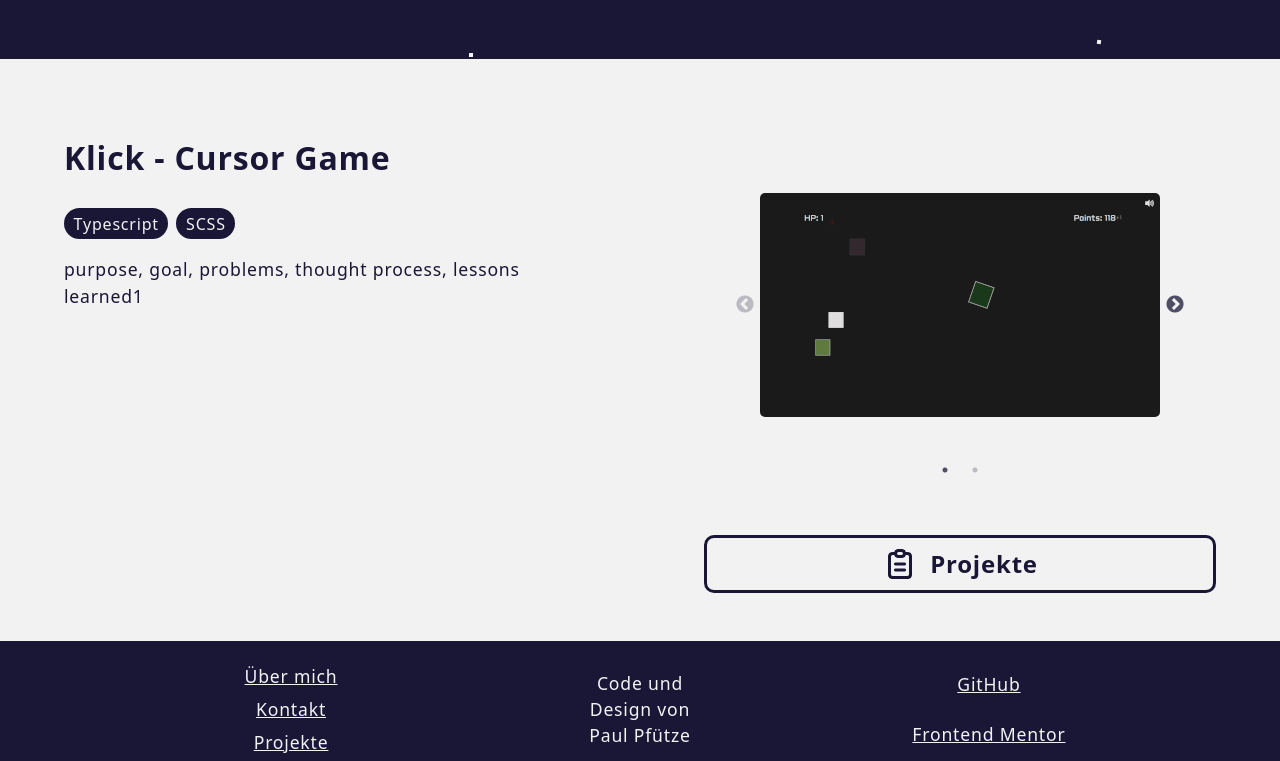
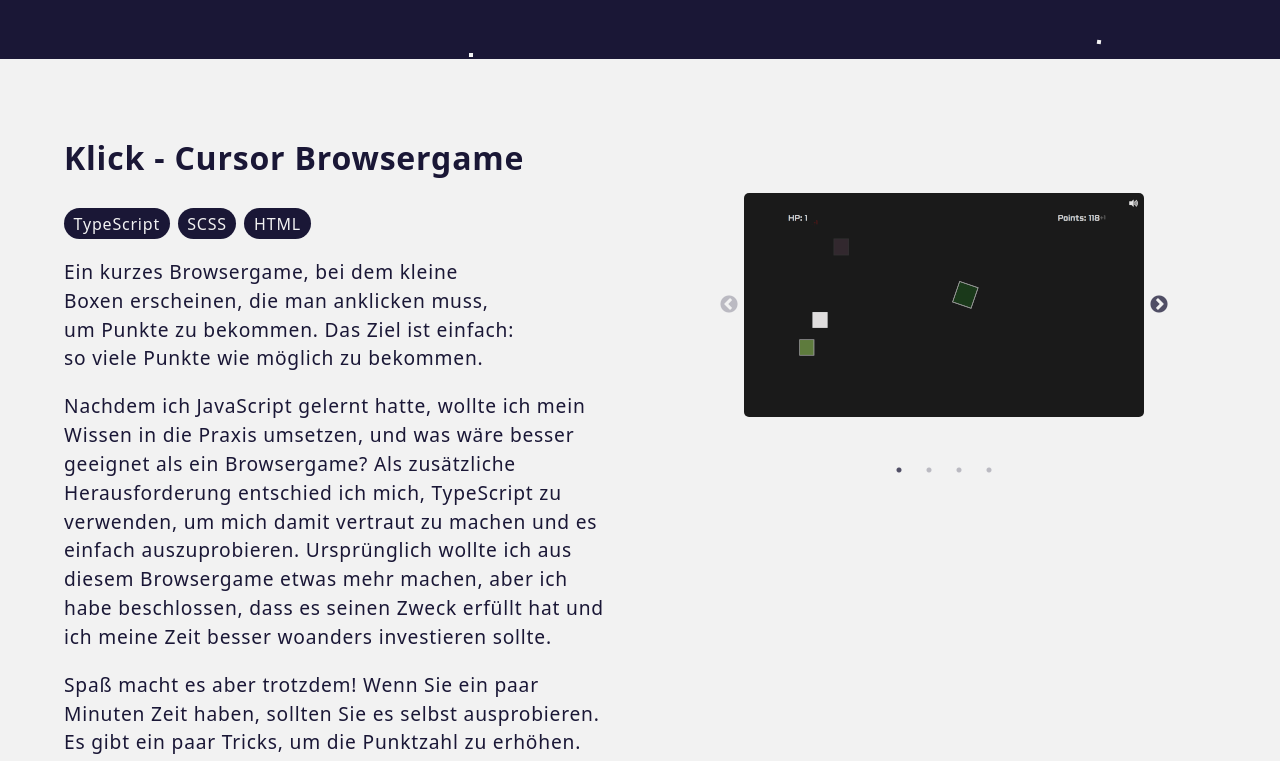
Before and after one commit to SutonToch/Portfolio, a React (Vite) app: page / in a window 1280 px wide. Shown: the part 751-1512 px from the top of the page. Built offline with nearby package versions, Linux system fonts and the light colour scheme.

Commit message:
UPDATE projects section

```diff
--- a/src/components/Projects.tsx
+++ b/src/components/Projects.tsx
@@ -10,7 +10,7 @@ interface SlideElement {
     imgPath:string,
     stack:Array<string>,
     liveURL:string,
-    short:string
+    short:Array<string>
 }
 
 interface ProjectsText {
@@ -29,7 +29,9 @@ export default function Projects(props:ProjectsProps) {
     const slideElements = props.text_data.slides.map((slide) => {
         return(
             <div className="slide" key={slide.title}>
-                <img src={slide.imgPath}/>
+                <a href={slide.liveURL} target={"_blank"}>
+                    <img src={slide.imgPath}/>
+                </a>
             </div>
         )
     })
@@ -41,7 +43,7 @@ export default function Projects(props:ProjectsProps) {
                 <div className="stack-container">
                     {slide.stack.map((stackElement) => <div>{stackElement}</div>)}
                 </div>
-                <p>{slide.short}</p>
+                {slide.short.map((paragraph) => <p key={paragraph}>{paragraph}</p>)}
             </div>
         )
     })
--- a/src/data/projects_text.ts
+++ b/src/data/projects_text.ts
@@ -6,25 +6,70 @@ export const projects_text_data = {
         "projects": {
             "slides": [
                 {
-                    title: "Klick - Cursor Game",
+                    title: "Klick - Cursor Browsergame",
                     imgPath: klickPic,
                     stack: [
-                        "Typescript",
-                        "SCSS"
+                        "TypeScript",
+                        "SCSS",
+                        "HTML"
                     ],
-                    liveURL: "",
-                    short: "purpose, goal, problems, thought process, lessons learned1"
+                    liveURL: "https://sutontoch.github.io/Klick/",
+                    short: [
+                        "Ein kurzes Browsergame, bei dem kleine Boxen erscheinen, die man anklicken muss, um Punkte zu bekommen. Das Ziel ist einfach: so viele Punkte wie möglich zu bekommen.",
+                        "Nachdem ich JavaScript gelernt hatte, wollte ich mein Wissen in die Praxis umsetzen, und was wäre besser geeignet als ein Browsergame? Als zusätzliche Herausforderung entschied ich mich, TypeScript zu verwenden, um mich damit vertraut zu machen und es einfach auszuprobieren. Ursprünglich wollte ich aus diesem Browsergame etwas mehr machen, aber ich habe beschlossen, dass es seinen Zweck erfüllt hat und ich meine Zeit besser woanders investieren sollte.",
+                        "Spaß macht es aber trotzdem! Wenn Sie ein paar Minuten Zeit haben, sollten Sie es selbst ausprobieren. Es gibt ein paar Tricks, um die Punktzahl zu erhöhen. Es würde mich interessieren, ob Sie es schaffen, über 100 oder sogar 500 Punkte zu kommen 🙂."
+                    ]
                 },
                 {
-                    title: "Frontend Mentor Projekte",
+                    title: "Frontend Mentor - Kreditkarten-Details Formular",
                     imgPath: frontendMentorPic,
                     stack: [
                         "React",
-                        "Typescript",
-                        "SCSS"
+                        "Vite",
+                        "npm",
+                        "TypeScript",
+                        "SCSS",
+                        "HTML"
+                    ],
+                    liveURL: "https://sutontoch.github.io/interactive-card-details-form/",
+                    short: [
+                        "Ein kürzeres 'Frontend Mentor'-Projekt, bei dem man eine Komponente zur Eingabe von Kreditkartendaten erstellt und diese interaktiv auf der Seite anzeigen lässt.",
+                        "Dies ist das Projekt, bei dem ich ein tieferes Verständnis dafür gewonnen habe, wie die Positionierung mit inset/top/bottom/left/right funktioniert. Zuvor wusste ich nur grob, wie es funktioniert, und habe es immer durch ausprobieren hinbekommen, dass alles so angezeigt wurde, wie ich es wollte. Jetzt könnte ich es tatsächlich jemandem erklären. In diesem Projekt habe ich auch die regulären Ausdrücke aus meiner Studienzeit wieder aufgegriffen.",
+                        "Wenn Sie daran interessiert sind, sehen Sie es sich kurz an und versuchen Sie, es kaputt zu machen. Ich habe mir ziemlich viel Mühe gegeben, um sicherzustellen, dass es keine falschen Eingaben gibt. Lassen Sie es mich wissen, wenn Sie etwas finden 🙂."
+                    ]
+                },
+                {
+                    title: "Frontend Mentor - Taschenrechner",
+                    imgPath: frontendMentorPic,
+                    stack: [
+                        "JavaScript",
+                        "CSS",
+                        "HTML"
+                    ],
+                    liveURL: "https://sutontoch.github.io/calculator-app/",
+                    short: [
+                        "Eine Taschenrechner-Webanwendung. Dies ist das Projekt, bei dem ich meine JavaScript- und Grid-Layout-Fähigkeiten getestet habe.",
+                        "Ich habe ziemlich viel Arbeit in dieses Projekt gesteckt, mit ein paar zusätzlichen Funktionen mit denen ich über das Ziel hinausgegangen bin. Zum Beispiel habe ich eine eigene und sichere eval-Funktion entwickelt, und man kann die Tastatur für Eingaben in den Taschenrechner verwenden. Die eval-Funktion wurde ziemlich kompliziert, aber ich bin stolz darauf. Ich habe die Anwendung auch ausgiebig getestet, so dass es keine Möglichkeit geben sollte, sie kaputt zu machen.",
+                        "Ich bin mir bewusst, dass viele Portfolios einen Taschenrechner enthalten, aber ich denke, dass dieses Projekt etwas Besonderes ist, weil es zeigt, dass ich bereit und in der Lage bin, die Extrameile zu gehen. Werfen Sie also einen Blick darauf, wenn Sie interessiert sind 🙂."
+                    ]
+                },
+                {
+                    title: "Portfolio",
+                    imgPath: frontendMentorPic,
+                    stack: [
+                        "React",
+                        "Vite",
+                        "npm",
+                        "TypeScript",
+                        "SCSS",
+                        "HTML"
                     ],
                     liveURL: "",
-                    short: "purpose, goal, problems, thought process, lessons learned2"
+                    short: [
+                        "Nun, hier geht es um das Projekt, das Sie gerade sehen.",
+                        "Ich habe eine Menge Arbeit in dieses Projekt gesteckt, und es war eine lange Reise. Dies ist nicht einmal die erste Version meines Portfolios, denn ich war mit der ersten Version einfach nicht zufrieden.",
+                        "Ich bin mir bewusst, dass es etwas seltsam ist, sein Portfolio-Projekt in sein Portfolio aufzunehmen, aber ich denke, dass mein Weg, mein Denkprozess und meine Erfahrungen es wert sind, hier erwähnt zu werden. Wenn Sie Zeit und Lust haben, mehr zu erfahren, können Sie gerne einen Blick darauf werfen 🙂."
+                    ]
                 }
             ],
             "btn_projects": "Projekte"
@@ -34,25 +79,70 @@ export const projects_text_data = {
         "projects": {
             "slides": [
                 {
-                    title: "Klick - Cursor Game",
+                    title: "Klick - Cursor Browsergame",
                     imgPath: klickPic,
                     stack: [
-                        "React",
-                        "Typescript"
+                        "TypeScript",
+                        "SCSS",
+                        "HTML"
                     ],
-                    liveURL: "",
-                    short: "purpose, goal, problems, thought process, lessons learned1"
+                    liveURL: "https://sutontoch.github.io/Klick/",
+                    short: [
+                        "A short Browsergame, where boxes appear that you have to click to get points. The goal is simply to get as many points as possible.",
+                        "After learning JavaScript, I wanted to put my knowledge into practice, and what better option than a Browsergame? For an added challenge, I decided to use TypeScript to get familiar with it, and simply try it out. Initially I wanted this Browsergame to be a little more than it turned out to be, but I decided that it served it's purpose and my time was better spend elsewhere.",
+                        "It's still fun though! If you have a few minutes of spare time, consider trying it yourself. There are a few tricks to increase your score.. I'd be interested if you're able to get past 100 or even 500 score 🙂."
+                    ]
                 },
                 {
-                    title: "Frontend Mentor Projects",
+                    title: "Frontend Mentor - Card Details Form",
                     imgPath: frontendMentorPic,
                     stack: [
                         "React",
-                        "Typescript",
-                        "SCSS"
+                        "Vite",
+                        "npm",
+                        "TypeScript",
+                        "SCSS",
+                        "HTML"
+                    ],
+                    liveURL: "https://sutontoch.github.io/interactive-card-details-form/",
+                    short: [
+                        "A shorter 'Frontend Mentor'-Project where you build a component to enter credit card details and display them interactivly on the page.",
+                        "This is the project where I gained a deeper understanding of how positioning works with inset/top/bottom/left/right. Before I roughly knew what it does and used trial-and-error to get everything to display how I wanted it. Now I could actually explain it to someone else. In this project I also revisited Regular Expressions from my college time.",
+                        "If you're interested, take a quick look and try to break it. I put quite some effort into making sure there are no possible wrong inputs. Let me know if you find something 🙂."
+                    ]
+                },
+                {
+                    title: "Frontend Mentor - Calculator",
+                    imgPath: frontendMentorPic,
+                    stack: [
+                        "JavaScript",
+                        "CSS",
+                        "HTML"
+                    ],
+                    liveURL: "https://sutontoch.github.io/calculator-app/",
+                    short: [
+                        "A Calculator Web App. This is the project where I tested my JavaScript and Grid-Layout Skills.",
+                        "I put quite some effort into this project, with a few extra features, that went beyond the necessary features. For example, I made my own secure eval-function and you can use your keyboard to do inputs for the calculator. The eval-function got pretty complicated, but I'm proud of it. I also did alot of testing, so there shouldn't be a way to break it.",
+                        "I'm aware that many portfolios feature a calculator, but I'd like to think that this one is special, because it shows that I'm willing and able to go the extra mile. So, take a look if you're interested 🙂."
+                    ]
+                },
+                {
+                    title: "Portfolio",
+                    imgPath: frontendMentorPic,
+                    stack: [
+                        "React",
+                        "Vite",
+                        "npm",
+                        "TypeScript",
+                        "SCSS",
+                        "HTML"
                     ],
                     liveURL: "",
-                    short: "purpose, goal, problems, thought process, lessons learned2"
+                    short: [
+                        "Well, this is about the project that you are looking at right now.",
+                        "I've put alot of work into this, and it was quite the journey. This isn't even the first version of my portfolio, because I just wasn't happy with how the first one turned out.",
+                        "I'm aware that putting your portfolio project into your portfolio is kind of weird, but I think my journey, thought process and lessons learned are worth mentioning here. If you have the time and want to know more, feel free to take a look 🙂."
+                    ]
                 }
             ],
             "btn_projects": "Projects"
--- a/src/styles/Projects.css
+++ b/src/styles/Projects.css
@@ -7,7 +7,7 @@
   display: grid;
   grid-template-columns: 1fr 1fr;
   justify-items: center;
-  grid-column-gap: 8em;
+  grid-column-gap: 4em;
   max-width: 1440px;
   margin: 0 auto;
 }
@@ -47,27 +47,29 @@
   border-radius: 5px;
 }
 
+.slides__content {
+  text-wrap: balance;
+}
 .slides__content h2 {
   font-size: 2rem;
 }
 .slides__content p {
-  font-size: 1.1rem;
+  font-size: 1.2rem;
 }
 
 .projects-btn {
   display: block;
   text-decoration: none;
   color: inherit;
-  width: 100%;
-  padding: 0.5em;
-  margin-top: 2em;
+  height: fit-content;
+  padding: 0.5em 8em;
+  align-self: self-end;
   border: 3px solid hsl(245, 40%, 15%);
   border-radius: 10px;
   cursor: pointer;
 }
 .projects-btn:hover, .projects-btn:focus-visible {
   border-color: #7db48e;
-  box-shadow: 0px 0px 5px #7db48e;
 }
 
 .projects-btn--content {
--- a/src/styles/scss/Projects.scss
+++ b/src/styles/scss/Projects.scss
@@ -9,7 +9,7 @@
         display: grid;
         grid-template-columns: 1fr 1fr;
         justify-items: center;
-        grid-column-gap: 8em;
+        grid-column-gap: 4em;
 
         max-width: 1440px;
         margin: 0 auto;
@@ -59,12 +59,12 @@
 }
 
 .slides__content {
+    text-wrap: balance;
     h2 {
         font-size: 2rem;
     }
     p {
-        font-size: 1.1rem;
-
+        font-size: 1.2rem;
     }
 }
 
@@ -73,16 +73,16 @@
     text-decoration: none;
     color: inherit;
 
-    width: 100%;
-    padding: 0.5em;
-    margin-top: 2em;
+    // width: 100%;
+    height: fit-content;
+    padding: 0.5em 8em;
+    align-self: self-end;
     border: 3px solid var.$clr-darkblue;
     border-radius: 10px;
     cursor: pointer;
 
     &:hover, &:focus-visible {
         border-color: var.$clr-green;
-        box-shadow: 0px 0px 5px var.$clr-green;
     }
 }
 
```
Also changed, not shown: 1 other file (tests, documents, lock files or other folders).
